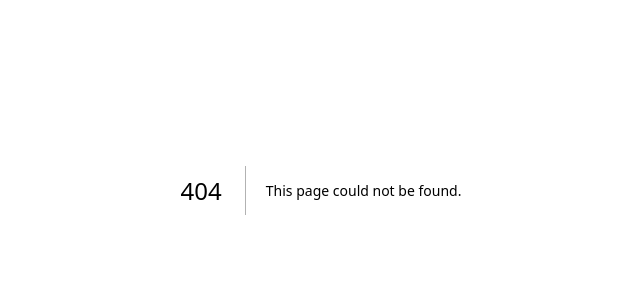
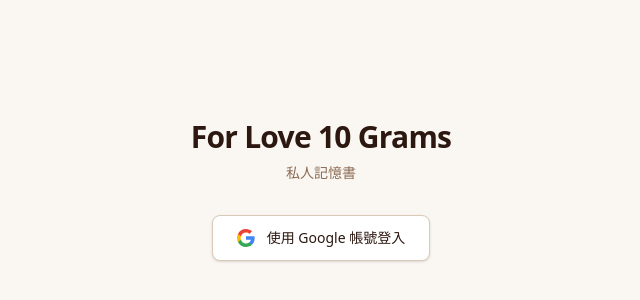
Before and after one commit to jjformosa/BuildBuildBuild, a Next.js app in the folder forlove10grams/: page /login in a window 1280 px wide. Before the commit this address had no page. Shown: the part 210-510 px from the top of the page, without its empty margins (319-959 px from the left). Built offline with nearby package versions, Linux system fonts and the light colour scheme; no server answers.

Commit message:
feat(auth): login 頁面與 proxy   路由保護（未登入重導、admin 路由驗 role）

```diff
--- /dev/null
+++ b/forlove10grams/app/login/page.tsx
@@ -0,0 +1,56 @@
+import { signIn } from '@/auth'
+
+export default function LoginPage() {
+  return (
+    <main className="min-h-screen flex items-center justify-center bg-background">
+      <div className="flex flex-col items-center gap-8 px-6">
+        <div className="text-center">
+          <h1 className="text-3xl font-semibold text-foreground tracking-tight">
+            For Love 10 Grams
+          </h1>
+          <p className="mt-2 text-sm text-muted-foreground">
+            私人記憶書
+          </p>
+        </div>
+
+        <form
+          action={async () => {
+            'use server'
+            await signIn('google', { redirectTo: '/dashboard' })
+          }}
+        >
+          <button
+            type="submit"
+            className="flex items-center gap-3 rounded-lg border border-border bg-card px-6 py-3 text-sm font-medium text-foreground shadow-sm transition-colors hover:bg-secondary focus-visible:outline-none focus-visible:ring-2 focus-visible:ring-ring"
+          >
+            <GoogleIcon />
+            使用 Google 帳號登入
+          </button>
+        </form>
+      </div>
+    </main>
+  )
+}
+
+function GoogleIcon() {
+  return (
+    <svg width="18" height="18" viewBox="0 0 18 18" aria-hidden="true">
+      <path
+        d="M17.64 9.2c0-.637-.057-1.251-.164-1.84H9v3.481h4.844c-.209 1.125-.843 2.078-1.796 2.717v2.258h2.908c1.702-1.567 2.684-3.875 2.684-6.615z"
+        fill="#4285F4"
+      />
+      <path
+        d="M9 18c2.43 0 4.467-.806 5.956-2.184l-2.908-2.258c-.806.54-1.837.86-3.048.86-2.344 0-4.328-1.584-5.036-3.711H.957v2.332A8.997 8.997 0 0 0 9 18z"
+        fill="#34A853"
+      />
+      <path
+        d="M3.964 10.707A5.41 5.41 0 0 1 3.682 9c0-.593.102-1.17.282-1.707V4.961H.957A8.996 8.996 0 0 0 0 9c0 1.452.348 2.827.957 4.039l3.007-2.332z"
+        fill="#FBBC05"
+      />
+      <path
+        d="M9 3.58c1.321 0 2.508.454 3.44 1.345l2.582-2.58C13.463.891 11.426 0 9 0A8.997 8.997 0 0 0 .957 4.961L3.964 7.293C4.672 5.163 6.656 3.58 9 3.58z"
+        fill="#EA4335"
+      />
+    </svg>
+  )
+}
--- /dev/null
+++ b/forlove10grams/proxy.ts
@@ -0,0 +1,34 @@
+import { auth } from '@/auth'
+import { NextResponse } from 'next/server'
+import type { NextAuthRequest } from 'next-auth'
+
+const PUBLIC_PREFIXES = ['/login', '/api/auth', '/share']
+
+function isAdminPath(pathname: string) {
+  return (
+    pathname.startsWith('/dashboard') ||
+    /^\/books\/[^/]+\/edit/.test(pathname)
+  )
+}
+
+export default auth(function proxy(req: NextAuthRequest) {
+  const { pathname } = req.nextUrl
+
+  if (PUBLIC_PREFIXES.some((p) => pathname.startsWith(p))) {
+    return NextResponse.next()
+  }
+
+  if (!req.auth) {
+    return NextResponse.redirect(new URL('/login', req.nextUrl))
+  }
+
+  if (isAdminPath(pathname) && req.auth.user?.role !== 'admin') {
+    return NextResponse.json({ error: 'Forbidden' }, { status: 403 })
+  }
+
+  return NextResponse.next()
+})
+
+export const config = {
+  matcher: ['/((?!_next/static|_next/image|favicon.ico).*)')],
+}
```
Also changed, not shown: 2 other files (tests, documents, lock files or other folders).
